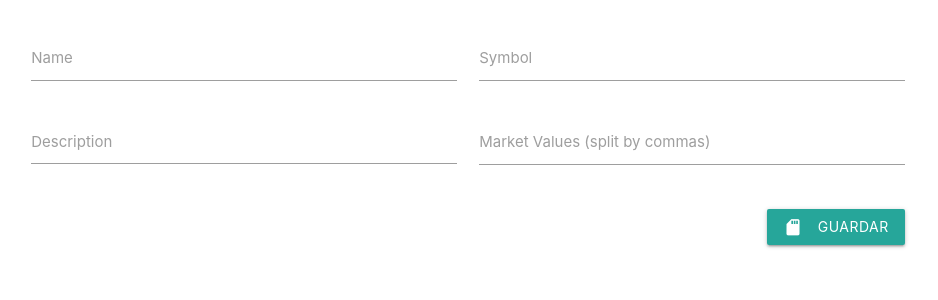
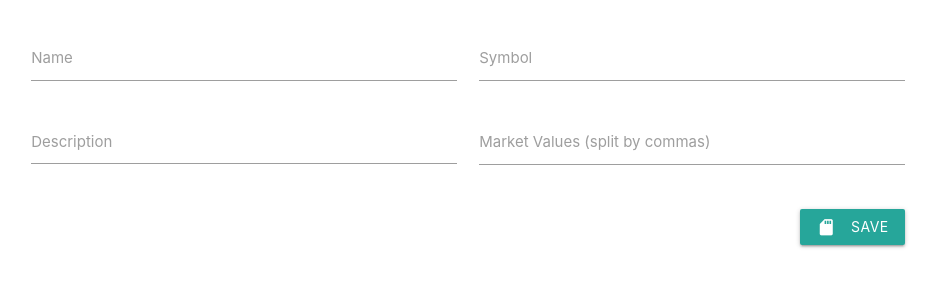
Before and after one commit to carlosforcss/entbook-backend, a Django app: page / in a window 1280 px wide. Shown: the part 23-323 px from the top of the page, without its empty margins (172-1110 px from the left). Run offline with Django 3.2, Linux system fonts and the light colour scheme; data that the repository does not hold is empty.

Commit message:
Fix in companies unit testing and translate buttons to english

```diff
--- a/static/js/companies/controller.js
+++ b/static/js/companies/controller.js
@@ -42,7 +42,7 @@ function generateDOMElement({tag, classes, attrs, content}){
         element.innerHTML = content
     }
     return element
-}
+} // end function
 
 function generateEmptyCard(){
     const card = generateDOMElement({
@@ -55,8 +55,8 @@ function generateEmptyCard(){
                 <div class="market-values-container"></div>
                 </div>
                 <div class="card-action">
-                    <button class="card-button btn edit-button">Editar</button>
-                    <button class="card-button btn delete-button">Eliminar</button>
+                    <button class="card-button btn edit-button">Edit</button>
+                    <button class="card-button btn delete-button">Delete</button>
                 </div>
             </div>
         `
--- a/templates/companies/list_and_create.html
+++ b/templates/companies/list_and_create.html
@@ -20,7 +20,7 @@
             <label for="description">Description</label>
             <div class="form-error" id="description-error"></div>
         </div>
-        <div class="col s12 m6 input-field">
+        <div class="col s12fs m6 input-field">
             <label for="market-value">Market Values (split by commas)</label>
             <input type="text" name="market-value" id="market-value" />
             <div class="form-error" id="market_values-error"></div>
@@ -34,7 +34,7 @@
         <div class="col s12">
             <button class="btn right" id="send-button">
                 <i class="material-icons left">sd_card</i>
-                Guardar
+                Save
             </button>
         </div>
     </div>
```
Also changed, not shown: entbook/companies/tests/test_companies.py (+1 -0 lines).
